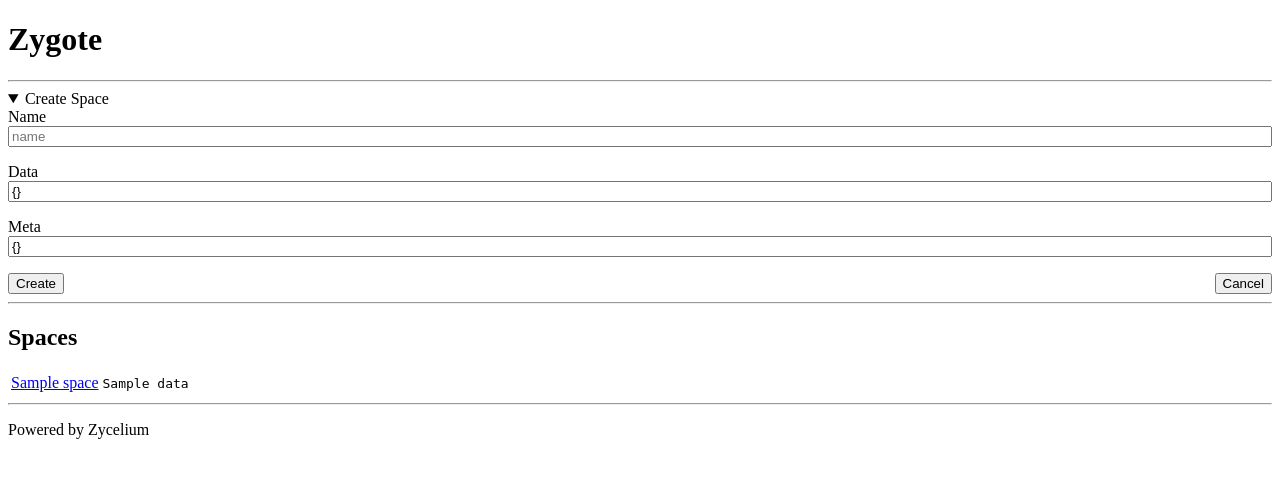
After one commit to zycelium/zygote, a Python web app: template src/zycelium/zygote/templates/spaces.html in a window 1280 px wide, after a click on "Create Space". The commit adds this page. Shown: the top 478 px of the page. Run offline with Jinja, Linux system fonts and the light colour scheme; the template is opened without the code that fills it: most values are stand-ins (such as "Sample title", 1, 10 or a date in 2020).

Commit message:
Add spaces api and http routes

```diff
--- a/src/zycelium/zygote/templates/base.html
+++ b/src/zycelium/zygote/templates/base.html
@@ -18,6 +18,9 @@
             <ul>
                 <li>
                     <button><a class="button" href="{{ url_for('http_index') }}">Home</a></button>
+                </li>
+                <li>
+                    <button><a class="button" href="{{ url_for('http_spaces') }}">Spaces</a></button>
                 </li>
                 <li>
                     <button><a class="button" href="{{ url_for('http_frames') }}">Frames</a></button>
--- /dev/null
+++ b/src/zycelium/zygote/templates/spaces.html
@@ -0,0 +1,41 @@
+{% extends "base.html" %}
+
+{% block title %}Zygote - Spaces{% endblock %}
+
+{% block content %}
+<details>
+    <summary>
+        Create Space
+    </summary>
+    <form action="{{ url_for('post_space') }}"" method="post">
+        <input type="hidden" name="redirect_url" value="{{ url_for('http_spaces') }}">
+        <span class="form-field">
+            <label for="name">Name</label>
+            <input type="text" name="name" placeholder="name">
+        </span>
+        <span class="form-field">
+            <label for="data">Data</label>
+            <input type="text" name="data" placeholder="data" value="{}">
+        </span>
+        <span class="form-field">
+            <label for="meta">Meta</label>
+            <input type="text" name="meta" placeholder="meta" value="{}">
+        </span>
+        <span class="form-buttons">
+            <input type="submit" value="Create">
+            <input type="reset" value="Cancel">
+        </span>
+    </form>
+    <hr />
+</details>
+
+<h2>Spaces</h2>
+<table>
+    {% for space in spaces %}
+    <tr>
+        <td><a href="{{ url_for('http_space', uuid=space.uuid) }}">{{space.name}}</a></td>
+        <td><code>{{space.data}}</code></td>
+    </tr>
+    {% endfor %}
+</table>
+{% endblock %}
```
Also changed, not shown: src/zycelium/zygote/server.py (+86 -10 lines), src/zycelium/zygote/templates/space.html (added, +10 -0 lines).
